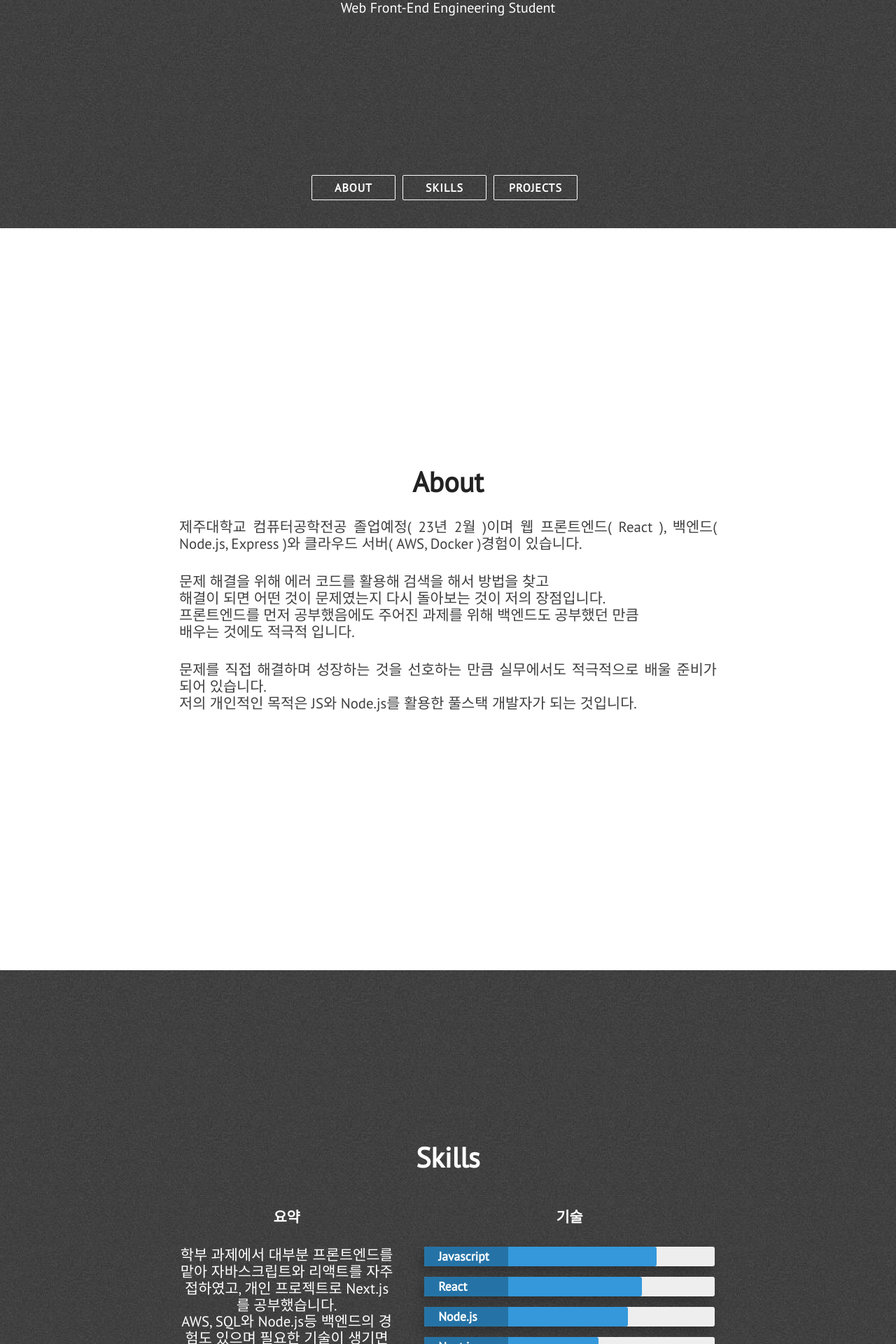
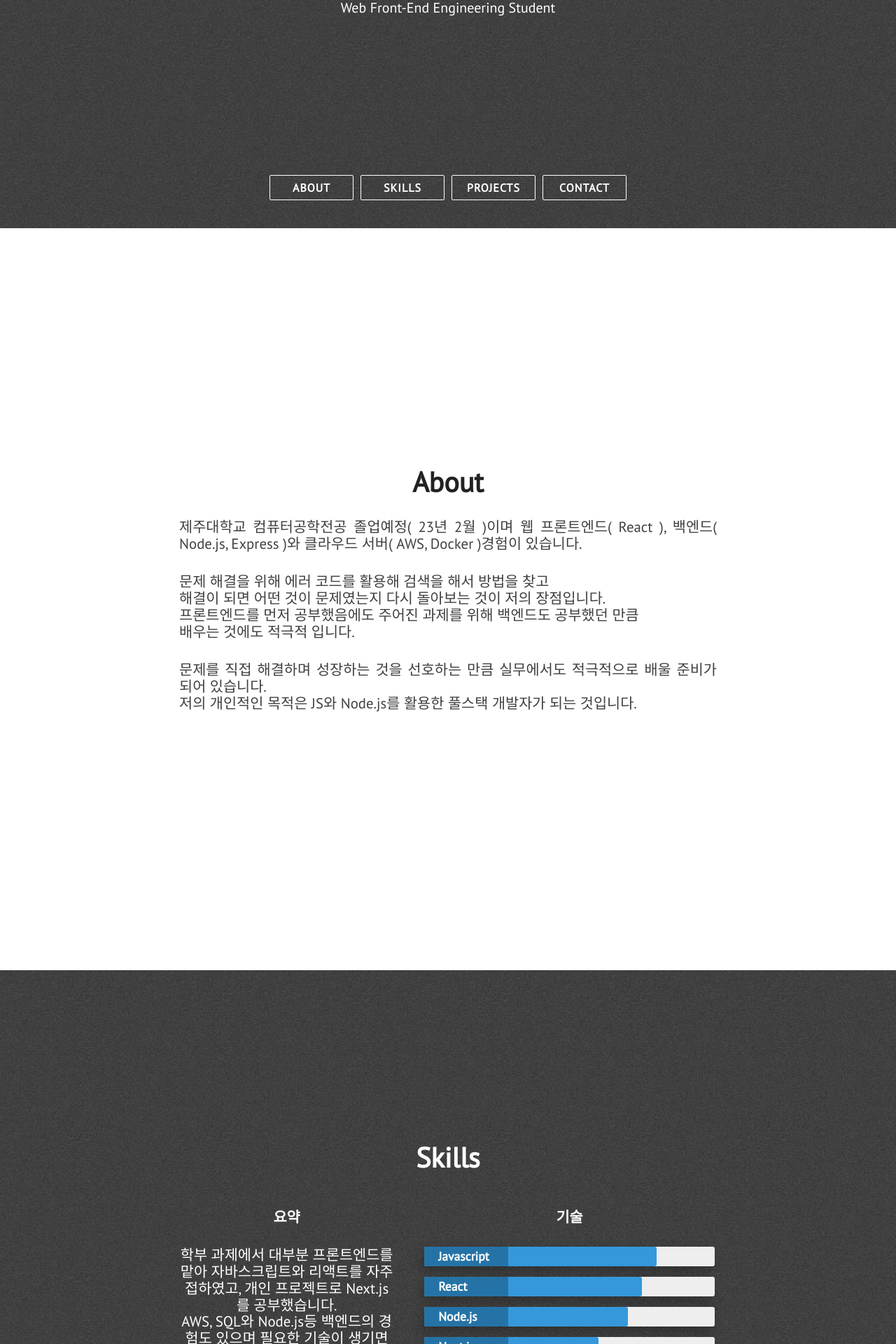
Before and after one commit to Austinia/Austinia.github.io, a Jekyll site: the page built from index.html, in a window 1280 px wide. Shown: the part 574-2494 px from the top of the page at 70% size. Built offline with Jekyll 4.4.1, drawn with Linux system fonts in a browser that asks for light colours; nearby versions of some CDN libraries.

Commit message:
Create Home, Contact shortcut

```diff
--- a/_includes/extra.html
+++ b/_includes/extra.html
@@ -5,6 +5,9 @@
       <!-- <p class="paragraph-text justify-text">
               언제든지 연락 바랍니다.
             </p> -->
+      <div class="contact-smoothie">
+        <a class="semi-transparent-button with-border nav-links" href="#nav">HOME</a>
+      </div>
       <div class="extra-links">
         <span class="hint--bottom bottom-link" aria-label="Email">
           <a href="mailto:{{ site.email }}"><i class="head-icon fas fa-envelope"></i></a>
--- a/_includes/nav.html
+++ b/_includes/nav.html
@@ -10,7 +10,7 @@
             <a class="semi-transparent-button with-border nav-links" href="#about">ABOUT</a>
             <a class="semi-transparent-button with-border nav-links" href="#skills">SKILLS</a>
             <a class="semi-transparent-button with-border nav-links" href="#projects">PROJECTS</a>
-            <!-- <a class="semi-transparent-button with-border nav-links" href="#blog-posts">BLOG</a> -->
+            <a class="semi-transparent-button with-border nav-links" href="#extra">CONTACT</a>
         </div>
     </div>
 </section>
--- a/assets/css/main.css
+++ b/assets/css/main.css
@@ -443,7 +443,7 @@
   -webkit-box-pack: center;
   -ms-flex-pack: center;
   justify-content: center;
-  margin-top: 80px;
+  margin-top: 40px;
 }
 
 .head-inner-wrap {}
--- a/assets/js/main.js
+++ b/assets/js/main.js
@@ -1,59 +1,61 @@
-
-$(document).ready(function() {
+$(document).ready(function () {
   general_utils();
-    blog_posts();
-})
-
+  // blog_posts();
+});
 
 function general_utils() {
   // smooth scrolling for nav links
-    $('.head-menu-wrap a').smoothScroll();
-    $('.extra-link a').smoothScroll();
-    $('.profile-pic-link').smoothScroll();
+  $(".head-menu-wrap a").smoothScroll();
+  $(".extra-link a").smoothScroll();
+  $(".profile-pic-link").smoothScroll();
+  $(".contact-smoothie a").smoothScroll();
 
-    $('.skillbar').each(function(){
-		$(this).find('.skillbar-bar').animate({
-			width: $(this).attr('data-percent')
-		}, 1000);
+  $(".skillbar").each(function () {
+    $(this)
+      .find(".skillbar-bar")
+      .animate(
+        {
+          width: $(this).attr("data-percent"),
+        },
+        1000
+      );
   });
 }
 
 function blog_posts() {
-
   // keeping it static, can be fetched from a blog dynamically as well
   let posts = [
     {
-            url: 'https://www.nagekar.com/2017/02/trip-to-bramhatal-uttarakhand.html',
-            title: 'Trek To Bramhatal (Uttarakhand)',
+      url: "https://www.nagekar.com/2017/02/trip-to-bramhatal-uttarakhand.html",
+      title: "Trek To Bramhatal (Uttarakhand)",
     },
     {
-            url: 'https://www.nagekar.com/2017/08/privacy.html',
-            title: 'Privacy - How I Converted',
+      url: "https://www.nagekar.com/2017/08/privacy.html",
+      title: "Privacy - How I Converted",
     },
     {
-            url: 'https://www.nagekar.com/2018/01/jagriti-yatra.html',
-            title: 'Jagriti Yatra 2017',
+      url: "https://www.nagekar.com/2018/01/jagriti-yatra.html",
+      title: "Jagriti Yatra 2017",
     },
     {
-            url: 'https://www.nagekar.com/2017/08/private-cloud-part-2.html',
-            title: 'Private Cloud Part 2 | Encrypted Storage With NextCloud',
+      url: "https://www.nagekar.com/2017/08/private-cloud-part-2.html",
+      title: "Private Cloud Part 2 | Encrypted Storage With NextCloud",
     },
     {
-            url: 'https://www.nagekar.com/2018/07/eli5-how-https-works.html',
-            title: 'ELI5 - How HTTPS Works',
+      url: "https://www.nagekar.com/2018/07/eli5-how-https-works.html",
+      title: "ELI5 - How HTTPS Works",
     },
   ];
 
   let post_html = [];
 
-    for(let post of posts) {
-
+  for (let post of posts) {
     let tags;
 
-        if(post.tags) {
-            tags = post.tags.map(tag => {
-                return `<a href="https://www.nagekar.com/tags#${tag}">${tag}</a>`
-            })
+    if (post.tags) {
+      tags = post.tags.map((tag) => {
+        return `<a href="https://www.nagekar.com/tags#${tag}">${tag}</a>`;
+      });
     }
 
     let post_template = `
@@ -92,8 +94,7 @@
 
   post_html.push(post_template);
 
-    $('#rss-feeds').html(post_html);
-
+  $("#rss-feeds").html(post_html);
 }
 
 function blog_link_click(url) {
```
Also changed, not shown: 5 other files. Lines whose indentation alone changed are shown as unchanged.
